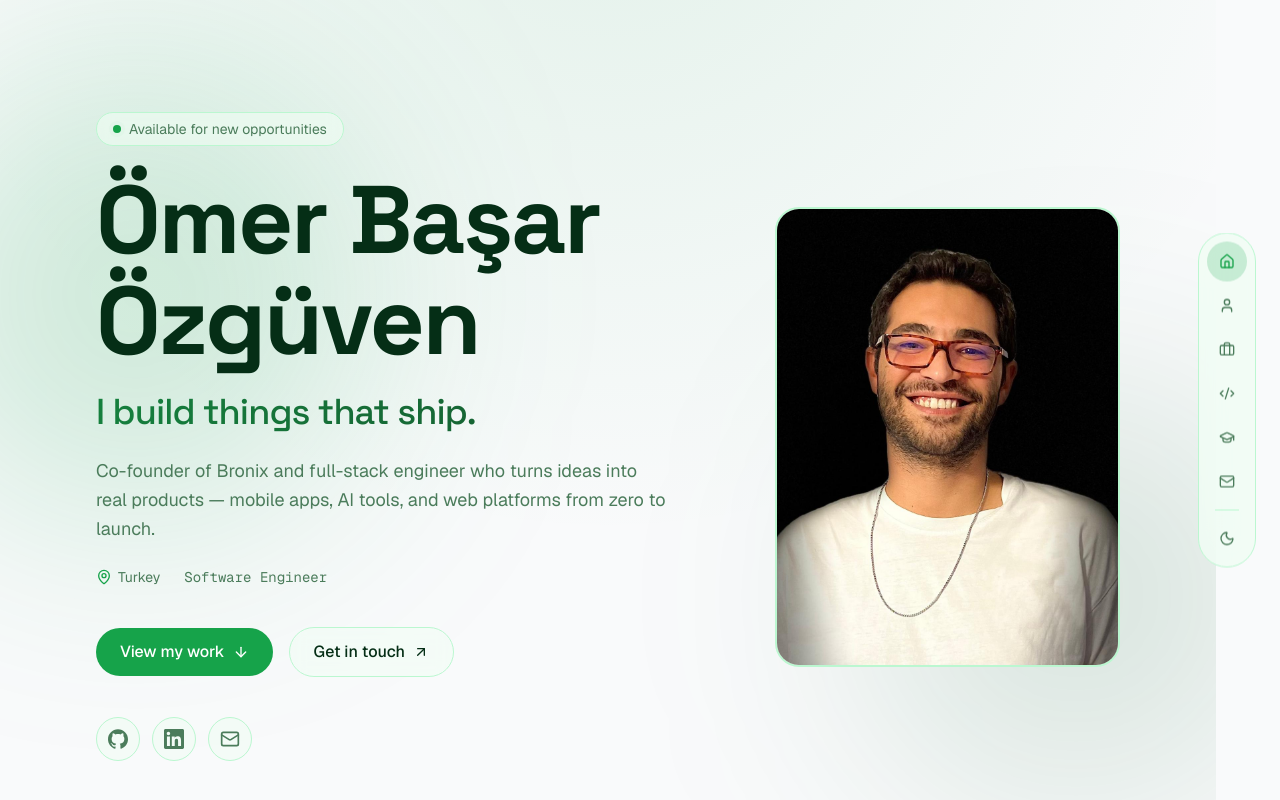
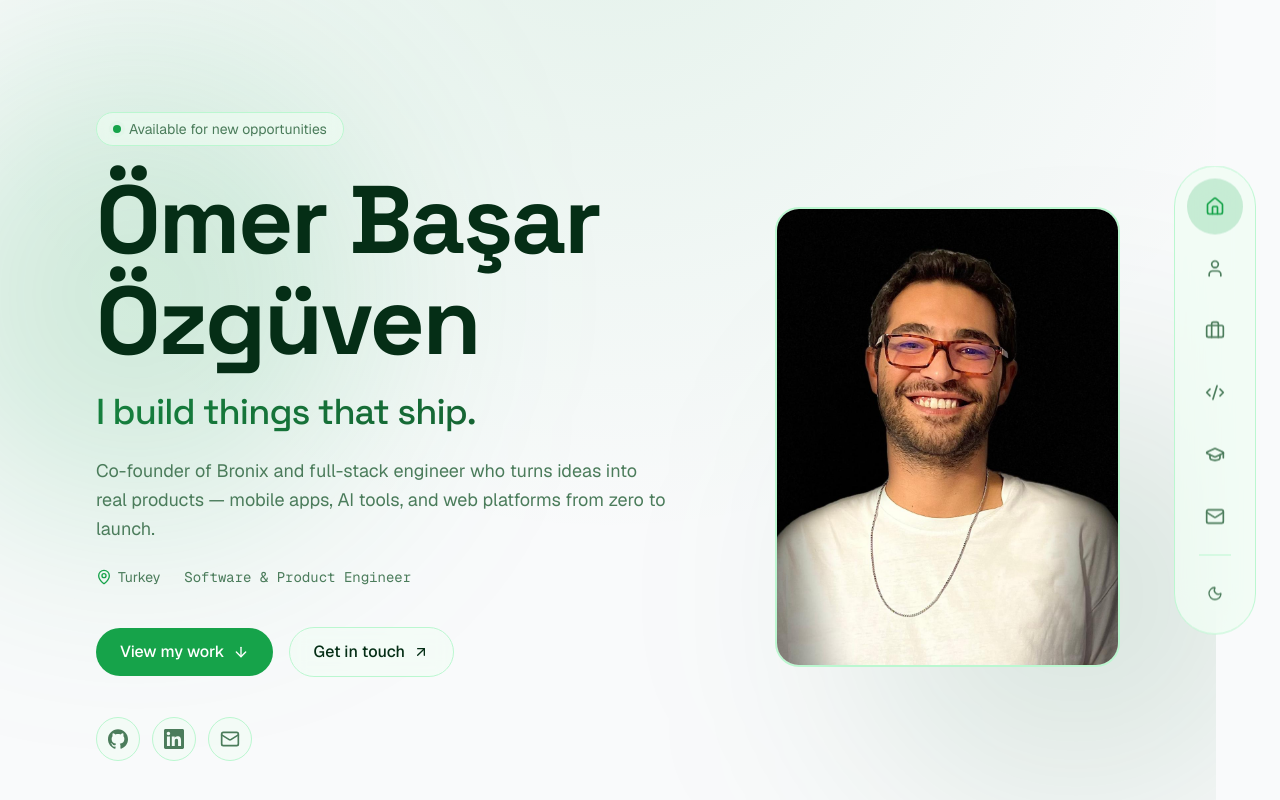
Before and after one commit to omer-basar-ozguven/obo, a Next.js app: page / in a window 1280 px wide. Shown: the top 800 px of the page. Built offline with nearby package versions, Linux system fonts and the light colour scheme.

Commit message:
some new stuff added

```diff
--- a/components/Navbar.tsx
+++ b/components/Navbar.tsx
@@ -48,7 +48,7 @@ export function Navbar() {
       {/* ── Floating icon pill (desktop + tablet) ── */}
       <nav
         aria-label="Site navigation"
-        className="fixed right-6 top-1/2 z-50 hidden -translate-y-1/2 flex-col items-center gap-1 rounded-full border border-border bg-surface/80 p-2 backdrop-blur-xl md:flex"
+        className="fixed right-6 top-1/2 z-50 hidden -translate-y-1/2 flex-col items-center gap-1.5 rounded-full border border-border bg-surface/80 p-3 backdrop-blur-xl md:flex"
       >
         {NAV_ITEMS.map(({ label, href, icon: Icon }) => {
           const isActive = active === href;
@@ -58,15 +58,15 @@ export function Navbar() {
               href={href}
               aria-label={label}
               title={label}
-              className={`group relative grid h-10 w-10 place-items-center rounded-full transition-all duration-200 ${
+              className={`group relative grid h-14 w-14 place-items-center rounded-full transition-all duration-200 ${
                 isActive
                   ? "bg-accent/20 text-accent"
                   : "text-muted hover:bg-foreground/8 hover:text-foreground"
               }`}
             >
-              <Icon className="h-4 w-4" />
+              <Icon className="h-5 w-5" />
               {/* Tooltip */}
-              <span className="pointer-events-none absolute right-12 whitespace-nowrap rounded-lg border border-border bg-surface px-3 py-1.5 font-mono text-xs text-foreground opacity-0 shadow-lg transition-opacity group-hover:opacity-100">
+              <span className="pointer-events-none absolute right-16 whitespace-nowrap rounded-lg border border-border bg-surface px-3 py-1.5 font-mono text-xs text-foreground opacity-0 shadow-lg transition-opacity group-hover:opacity-100">
                 {label}
               </span>
             </a>
@@ -74,13 +74,13 @@ export function Navbar() {
         })}
 
         {/* Divider */}
-        <span className="my-1 h-px w-6 bg-border" />
+        <span className="my-1 h-px w-8 bg-border" />
 
         {/* Theme toggle */}
         <button
           onClick={toggle}
           aria-label="Toggle theme"
-          className="grid h-10 w-10 place-items-center rounded-full text-muted transition-all hover:bg-foreground/8 hover:text-foreground"
+          className="grid h-14 w-14 place-items-center rounded-full text-muted transition-all hover:bg-foreground/8 hover:text-foreground"
         >
           <AnimatePresence mode="wait" initial={false}>
             <motion.span
--- a/components/sections/Projects.tsx
+++ b/components/sections/Projects.tsx
@@ -22,11 +22,13 @@ const statusLabels: Record<ProjectStatus, string> = {
 const typeStyles: Record<ProjectType, string> = {
   product: "border-accent-soft/40 bg-accent/10 text-accent-soft",
   consulting: "border-teal-500/40 bg-teal-500/10 text-teal-400",
+  playground: "border-violet-500/40 bg-violet-500/10 text-violet-400",
 };
 
 const typeLabels: Record<ProjectType, string> = {
   product: "Product",
   consulting: "Consulting",
+  playground: "Playground",
 };
 
 function ProjectCard({ project }: { project: Project }) {
--- a/data/portfolio.ts
+++ b/data/portfolio.ts
@@ -14,7 +14,7 @@ export type SocialLink = {
 
 export type ProjectStatus = "live" | "finished" | "in-progress";
 
-export type ProjectType = "product" | "consulting";
+export type ProjectType = "product" | "consulting" | "playground";
 
 export type Project = {
   title: string;
@@ -94,7 +94,7 @@ export type Portfolio = {
 
 export const portfolio: Portfolio = {
   name: "Ömer Başar Özgüven",
-  role: "Software Engineer",
+  role: "Software & Product Engineer",
   tagline: "I build things that ship.",
   summary:
     "Co-founder of Bronix and full-stack engineer who turns ideas into real products — mobile apps, AI tools, and web platforms from zero to launch.",
@@ -103,7 +103,7 @@ export const portfolio: Portfolio = {
   resumeUrl: undefined,
   avatarUrl: "/icons/obo.jpeg",
   socials: [
-    { label: "GitHub", href: "https://github.com/yourhandle", icon: "github" },
+    { label: "GitHub", href: "https://github.com/omer-basar-ozguven", icon: "github" },
     {
       label: "LinkedIn",
       href: "https://www.linkedin.com/in/omerbasarozguven/",
@@ -206,6 +206,17 @@ export const portfolio: Portfolio = {
       liveUrl: "https://bananalabs.co",
       iconUrl: "/icons/banana-labs-icon.png",
     },
+    {
+      title: "SeriesStudio",
+      description:
+        "An agentic pipeline that turns a short series idea into a fully produced episodic video series — scripts, character sheets, storyboards, and rendered MP4 scenes, all generated autonomously. The only human input is a few paragraphs of an idea.",
+      tag: "Open Source",
+      status: "in-progress",
+      type: "playground",
+      tech: ["VoltAgent", "Docker"],
+      repoUrl: "https://github.com/omer-basar-ozguven/voltagent-series-studio",
+      accent: "🎬",
+    },
   ],
   skills: [
     {
```
